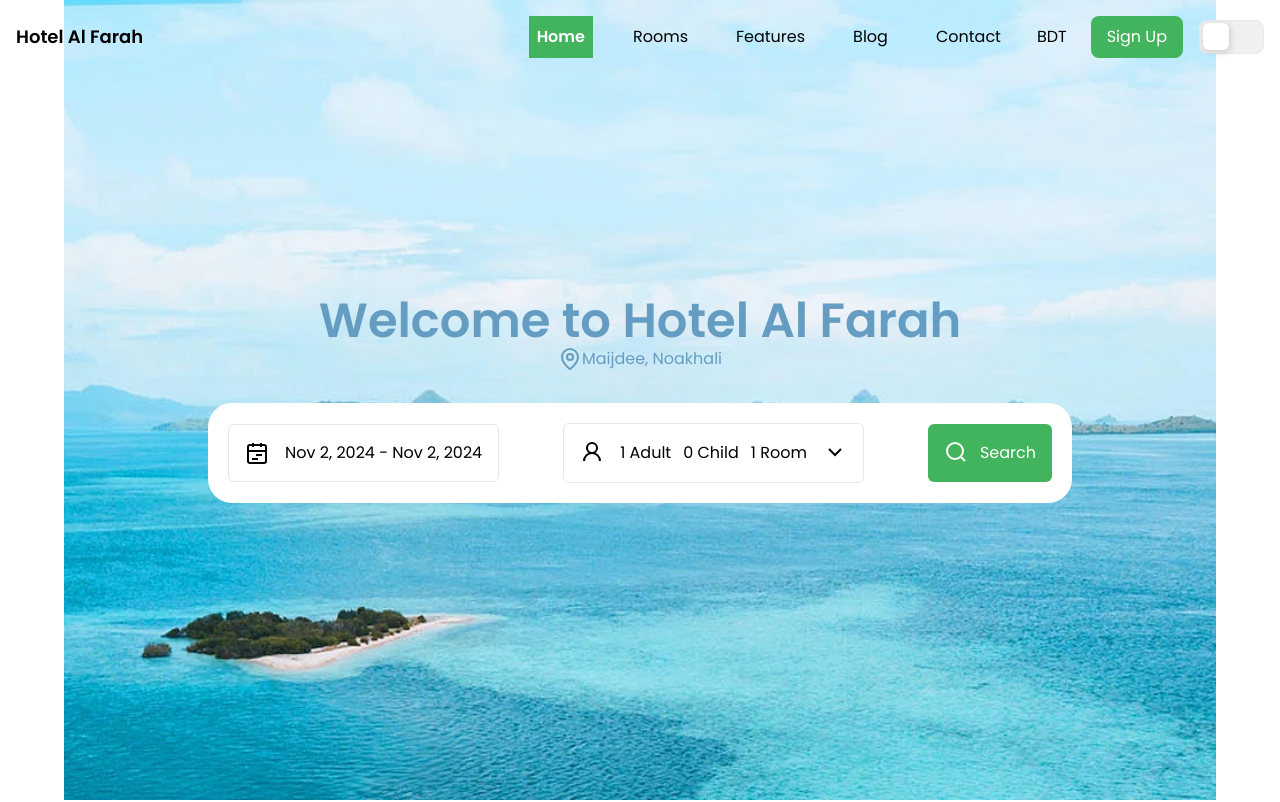
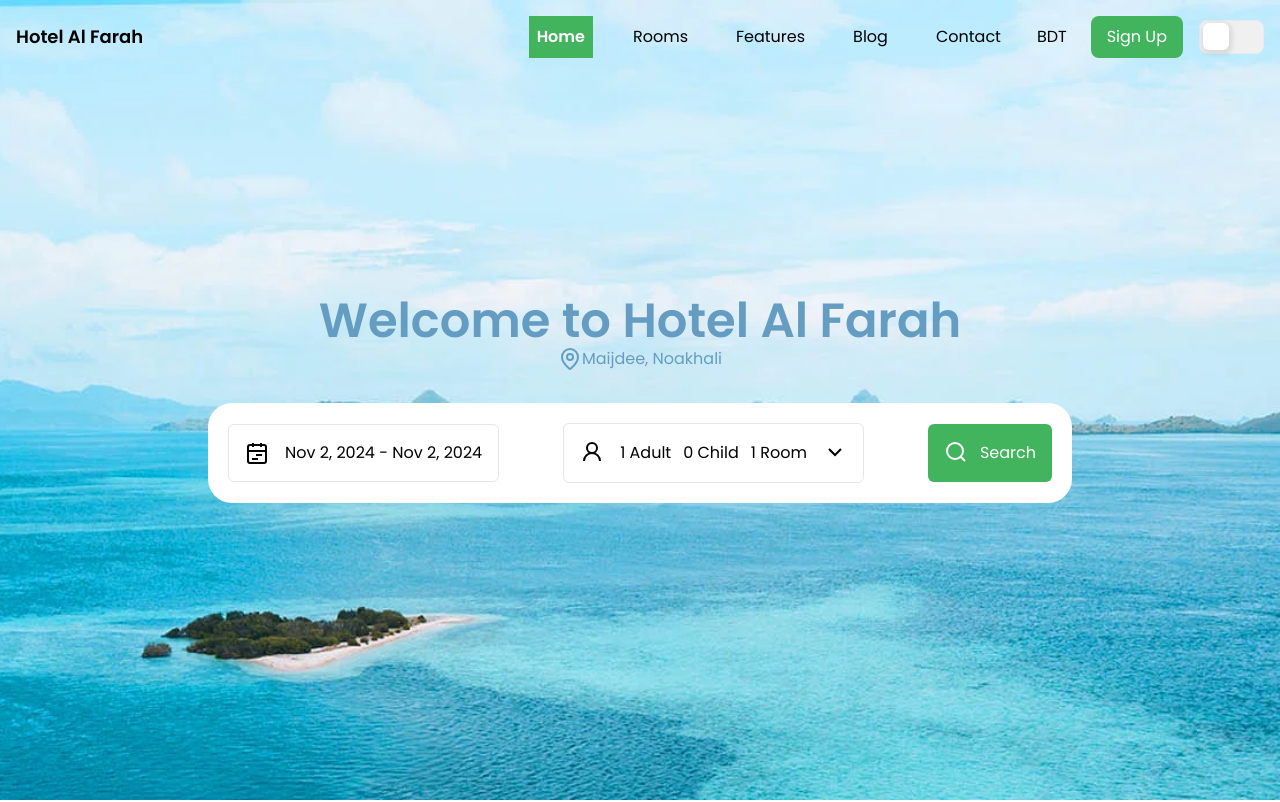
Before and after one commit to tanvir-hossen49/hotel_management_client, a React (Vite) app: page / in a window 1280 px wide. Shown: the top 802 px of the page. Built offline with nearby package versions, Linux system fonts and the light colour scheme.

Commit message:
settled the width of the room page

```diff
--- a/src/Page/Rooms/Rooms.jsx
+++ b/src/Page/Rooms/Rooms.jsx
@@ -22,7 +22,7 @@
 
   return (
     <div>
-      <div className="grid grid-cols-1 md:grid-cols-3 gap-4 ">
+      <div className="grid grid-cols-1 md:grid-cols-3 gap-4 max-w-6xl mx-auto">
         {
           apartments.map((apartment, index) => <RoomCard key={index} apartment={apartment}></RoomCard>
 
--- a/src/layout/MainLayout.jsx
+++ b/src/layout/MainLayout.jsx
@@ -3,7 +3,7 @@
 
 const MainLayout = () => {
   return (
-    <div className="max-w-6xl mx-auto">
+    <div>
       <Navbar />
       <Outlet />
     </div>
```
